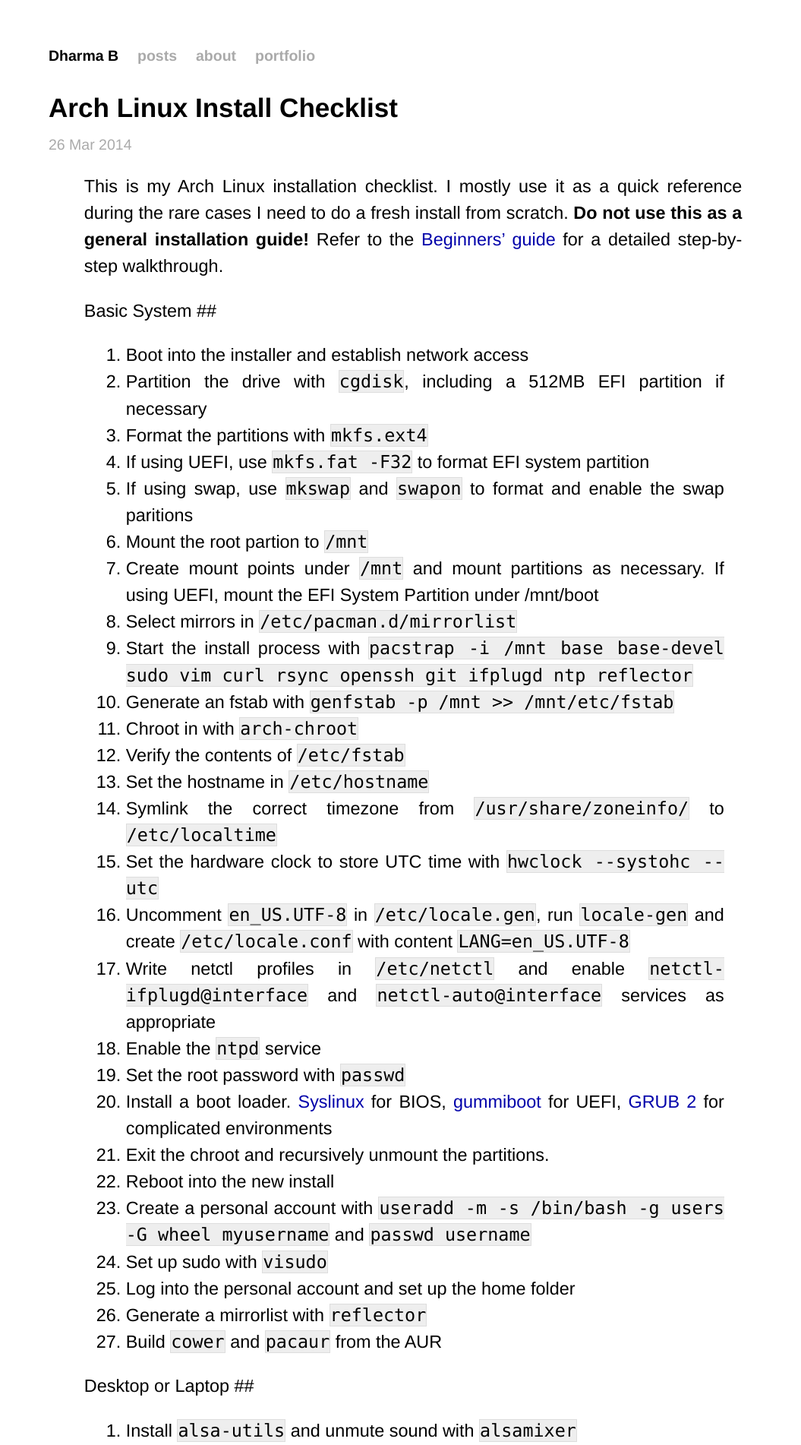
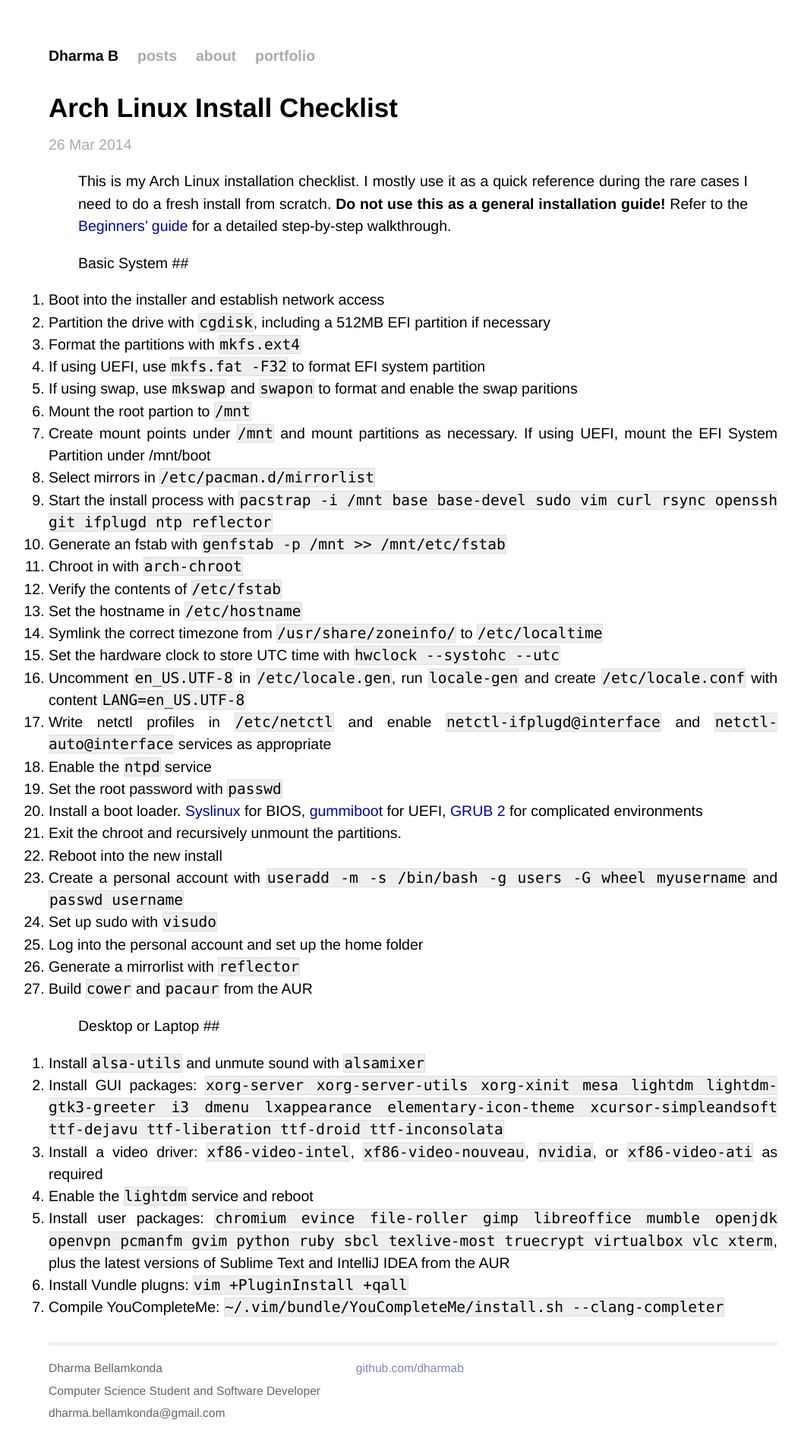
Before and after one commit to dharmab/dharmab.github.io, a Jekyll site: the page built from _posts/2014-03-26-arch-linux-install-checklist.markdown, in a window 1280 px wide. Shown: the top 1902 px of the page at 76% size, without its empty margins (96-1151 px from the left). Built offline with Jekyll 4.4.1, drawn with Linux system fonts in a browser that asks for light colours; Markdown is read by kramdown in place of the engine named in the settings.

Commit message:
adjust font size

```diff
--- a/css/main.css
+++ b/css/main.css
@@ -151,7 +151,7 @@ a:visited { color: #a0a; }
 .post p {
   padding: 0 2em;
   line-height: 150%;
-  font-size: 1.2em;
+  font-size: 1.0em;
 }
 
 .post blockquote {
@@ -174,10 +174,10 @@ a:visited { color: #a0a; }
   width: 85%;
 }
 
-.post ul, .post ol {
+.post ul, .post ol .post li {
   padding: 0 3em;
   margin-left: 1.35em;
-  font-size: 1.2em;
+  font-size: 1.0em;
   line-height: 150%;
 }
 
```
